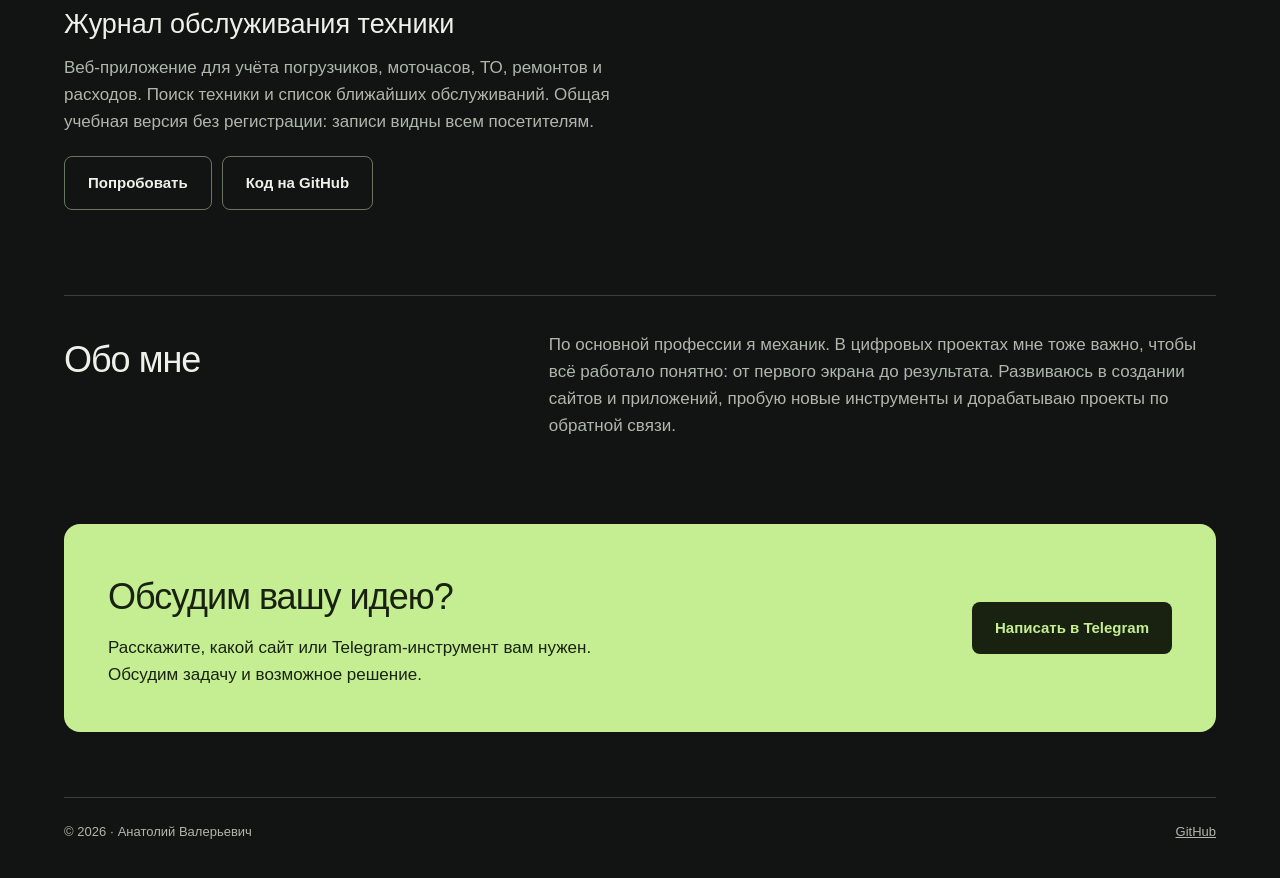
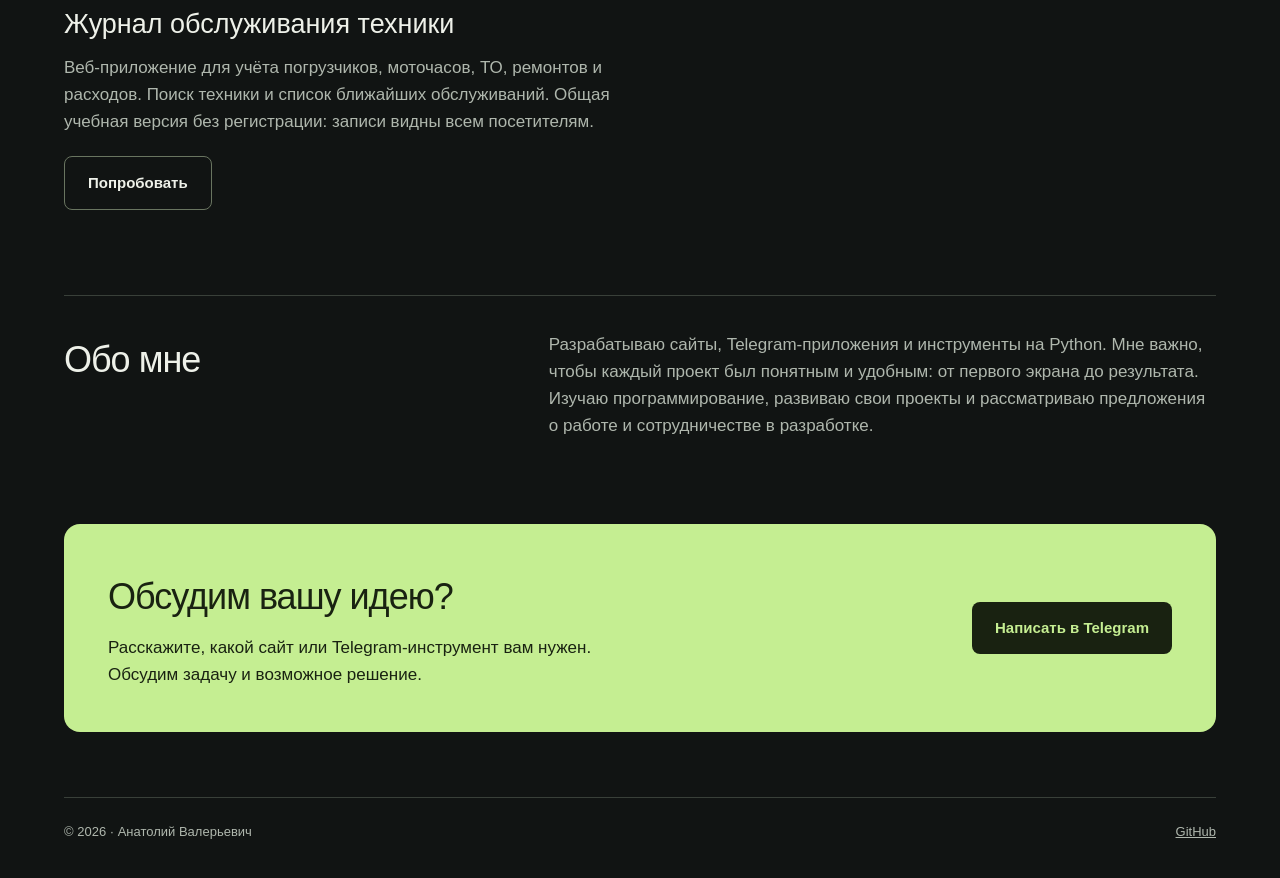
Before and after one commit to tolakocetkov276-byte/tolakocetkov276-byte.github.io, a plain HTML site: page index.html in a window 1280 px wide. Shown: the part 1796-2674 px from the top of the page. Drawn offline with Linux system fonts and the light colour scheme.

Commit message:
Add files via upload

```diff
--- a/index.html
+++ b/index.html
@@ -13,9 +13,9 @@
 <section id="projects"><div class="section-head"><h2>Мои проекты</h2><p>От сайта сервиса до фоторедактора</p></div><div class="projects">
 <article class="project"><div class="visual lumo" aria-hidden="true"><div class="phone"><strong>LUMO</strong><div class="portrait"></div><div class="pills"><i></i><i></i><i></i><i></i></div></div><span class="visual-caption">Иллюстрация проекта</span></div><div class="tags"><span>Telegram Mini App</span><span>Фото</span></div><h3>Lumo — фотостудия в Telegram</h3><p>Редактор фотографий: пресеты, настройка изображения, точечная ретушь и увеличение для работы с деталями.</p><a class="button" href="https://t.me/LumoPhotoAppBot" target="_blank" rel="noopener noreferrer">Открыть бота Lumo</a></article>
 <article class="project"><div class="visual kontur" aria-hidden="true"><div class="kontur-mark">КОНТУР.</div><span class="visual-caption">БАРБЕРШОП · УЧЕБНЫЙ ПРОЕКТ</span></div><div class="tags"><span>Сайт</span><span>Демонстрация записи</span></div><h3>КОНТУР — сайт барбершопа</h3><p>Учебный проект для вымышленного барбершопа. Услуги, светлая и тёмная темы, пошаговый выбор услуги, мастера и времени. Реальная запись не создаётся.</p><a class="button" href="kontur.html" target="_blank" rel="noopener noreferrer">Посмотреть сайт КОНТУР</a></article>
-<article class="project" id="service-journal"><div class="visual" style="background:linear-gradient(145deg,#223b63,#102235)" aria-hidden="true"><div style="padding:28px;border:1px solid #8da7cd;border-radius:12px;transform:rotate(-4deg)"><strong style="font-size:27px">Сервисный журнал</strong><p style="color:#d7e5ff;margin:12px 0 0">Техника · Моточасы · ТО<br>Ремонты · Запчасти · Расходы</p></div><span class="visual-caption">Иллюстрация проекта</span></div><div class="tags"><span>Python</span><span>Flask</span><span>SQLite</span></div><h3>Журнал обслуживания техники</h3><p>Веб-приложение для учёта погрузчиков, моточасов, ТО, ремонтов и расходов. Поиск техники и список ближайших обслуживаний. Общая учебная версия без регистрации: записи видны всем посетителям.</p><div style="display:flex;gap:10px;flex-wrap:wrap"><a class="button" href="https://tolakocetkov276.pythonanywhere.com" target="_blank" rel="noopener noreferrer">Попробовать</a><a class="button" href="https://github.com/tolakocetkov276-byte/service-journal" target="_blank" rel="noopener noreferrer">Код на GitHub</a></div></article>
+<article class="project" id="service-journal"><div class="visual" style="background:linear-gradient(145deg,#223b63,#102235)" aria-hidden="true"><div style="padding:28px;border:1px solid #8da7cd;border-radius:12px;transform:rotate(-4deg)"><strong style="font-size:27px">Сервисный журнал</strong><p style="color:#d7e5ff;margin:12px 0 0">Техника · Моточасы · ТО<br>Ремонты · Запчасти · Расходы</p></div><span class="visual-caption">Иллюстрация проекта</span></div><div class="tags"><span>Python</span><span>Flask</span><span>SQLite</span></div><h3>Журнал обслуживания техники</h3><p>Веб-приложение для учёта погрузчиков, моточасов, ТО, ремонтов и расходов. Поиск техники и список ближайших обслуживаний. Общая учебная версия без регистрации: записи видны всем посетителям.</p><div style="display:flex;gap:10px;flex-wrap:wrap"><a class="button" href="https://tolakocetkov276.pythonanywhere.com" target="_blank" rel="noopener noreferrer">Попробовать</a></div></article>
 </div></section>
-<section class="about"><h2>Обо мне</h2><p>По основной профессии я механик. В цифровых проектах мне тоже важно, чтобы всё работало понятно: от первого экрана до результата. Развиваюсь в создании сайтов и приложений, пробую новые инструменты и дорабатываю проекты по обратной связи.</p></section>
+<section class="about"><h2>Обо мне</h2><p>Разрабатываю сайты, Telegram-приложения и инструменты на Python. Мне важно, чтобы каждый проект был понятным и удобным: от первого экрана до результата. Изучаю программирование, развиваю свои проекты и рассматриваю предложения о работе и сотрудничестве в разработке.</p></section>
 <section class="contact" id="contact"><div><h2>Обсудим вашу идею?</h2><p>Расскажите, какой сайт или Telegram-инструмент вам нужен. Обсудим задачу и возможное решение.</p></div><a class="button" href="https://t.me/prinsyu" target="_blank" rel="noopener noreferrer">Написать в Telegram</a></section>
 </main><footer><span>© 2026 · Анатолий Валерьевич</span><a href="https://github.com/tolakocetkov276-byte" target="_blank" rel="noopener noreferrer">GitHub</a></footer>
 </body></html>
```
Also changed, not shown: 1 other file.
